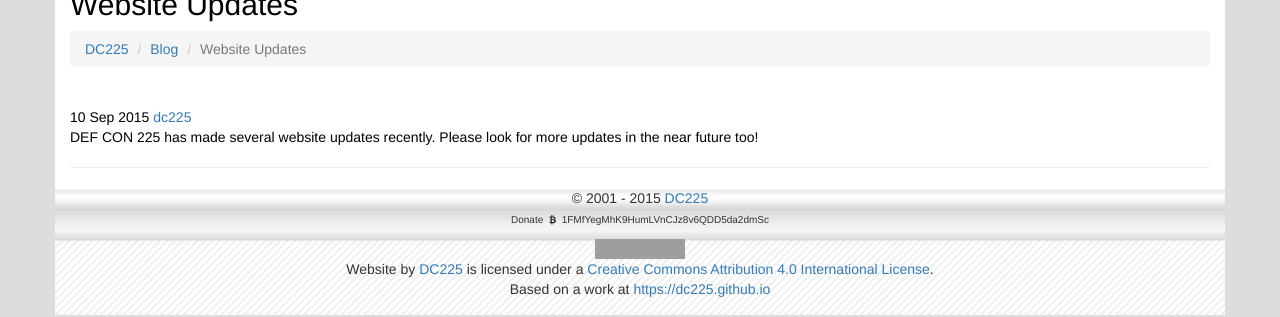
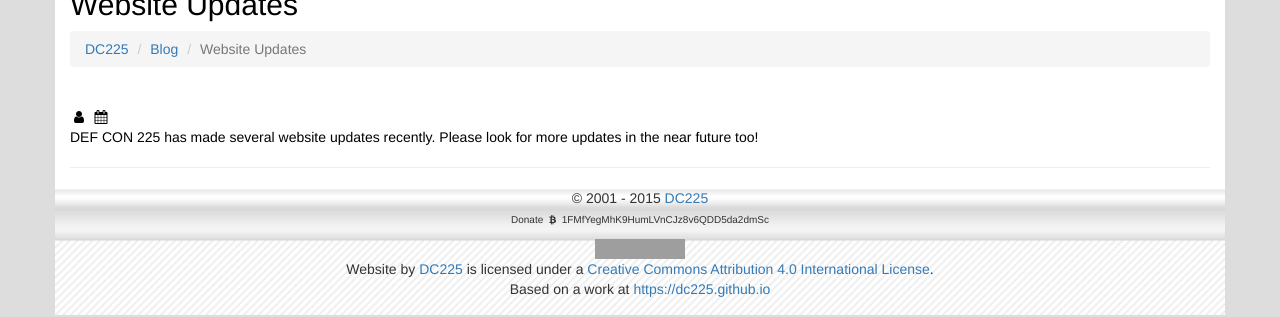
Before and after one commit to dc225/dc225.github.io, a Jekyll site: the page built from _posts/2015-09-10-website-updates.md, in a window 1280 px wide. Shown: the part 279-596 px from the top of the page. Built offline with Jekyll 4.4.1, drawn with Linux system fonts in a browser that asks for light colours; nearby versions of some CDN libraries; comment, search, counter and statistics services are not loaded; grey boxes are pictures that could not be loaded.

Commit message:
because I like things a certain way...

```diff
--- a/_layouts/blog_article.html
+++ b/_layouts/blog_article.html
@@ -18,12 +18,16 @@
   </span>
 </span>
 <div class="post-meta">
+  <span>
+    <b class="fa fa-fw fa-user"></b>
+    <a href="https://github.com/{{ post.author }}" class="post-author">
+      {{ post.author }}
+    </a>
+  </span>
   <span class="post-date">
-    {{ page.date | date_to_string }}
+    <b class="fa fa-fw fa-calendar"></b>
+    <em>{{ post.date | date_to_string }}</em>
   </span>
-  <a href="https://github.com/{{ page.author }}" class="post-author">
-    {{ page.author }}
-  </a>
 </div>
 <div class="post-content">
   {{ content }}
```
Also changed, not shown: _includes/blog_article.html (+5 -3 lines).
